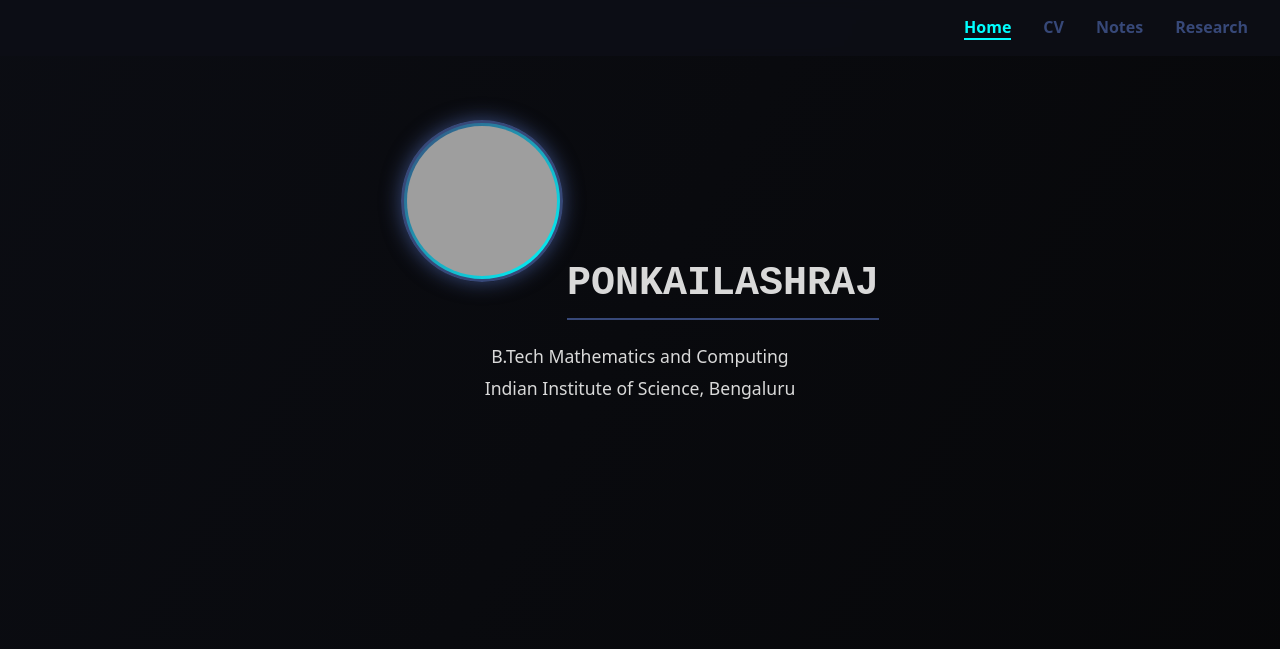
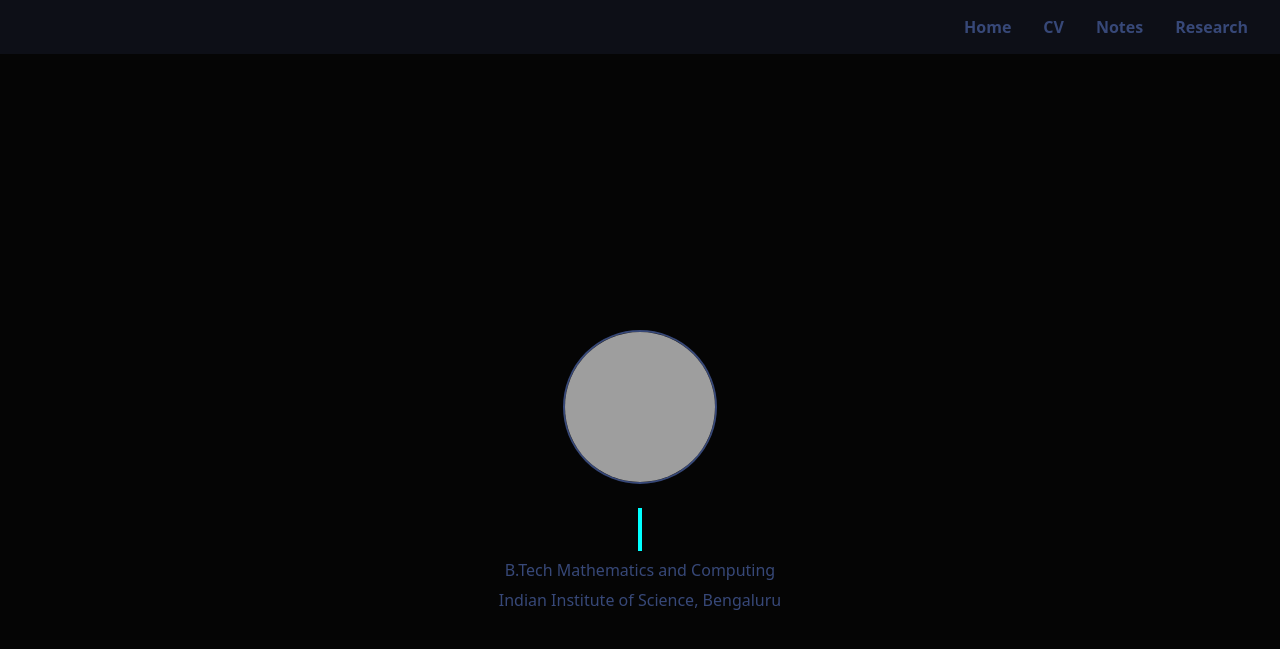
Before and after one commit to PONKAILASHRAJ/pk, a Jekyll site: the page index.html, which Jekyll copies as it is, in a window 1280 px wide. Shown: the top 649 px of the page. Built offline with Jekyll 4.4.1, drawn with Linux system fonts in a browser that asks for light colours; grey boxes are pictures that could not be loaded.

Commit message:
index.html

```diff
--- a/index.html
+++ b/index.html
@@ -1,10 +1,10 @@
 <!DOCTYPE html>
 <html lang="en">
 <head>
-<meta charset="UTF-8" />
-<meta name="viewport" content="width=device-width, initial-scale=1.0"/>
-<title>PONKAILASHRAJ</title>
-<style>
+  <meta charset="UTF-8" />
+  <meta name="viewport" content="width=device-width, initial-scale=1.0"/>
+  <title>PONKAILASHRAJ</title>
+  <style>
   :root {
     --bg: #050505;
     --text: #D9D9D9;
@@ -15,26 +15,17 @@
   body {
     margin: 0;
     padding: 0;
-    background: linear-gradient(120deg, #050505, #0d0f17, #050505);
-    background-size: 400% 400%;
+    background-color: var(--bg);
     color: var(--text);
     font-family: system-ui, sans-serif;
-    animation: gradientMove 15s ease infinite;
-  }
-
-  @keyframes gradientMove {
-    0% { background-position: 0% 50%; }
-    50% { background-position: 100% 50%; }
-    100% { background-position: 0% 50%; }
   }
 
   nav {
-    background: rgba(13, 15, 23, 0.85);
+    background: #0D0F17;
     padding: 1rem 2rem;
     display: flex;
     justify-content: flex-end;
     gap: 2rem;
-    backdrop-filter: blur(4px);
   }
 
   nav a {
@@ -42,36 +33,38 @@
     text-decoration: none;
     font-weight: bold;
     position: relative;
-    padding-bottom: 2px;
     transition: color 0.3s ease;
   }
 
-  nav a:hover,
-  nav a.active {
+  nav a::after {
+    content: "";
+    position: absolute;
+    bottom: -4px;
+    left: 0;
+    width: 100%;
+    height: 2px;
+    background-color: var(--highlight);
+    transform: scaleX(0);
+    transform-origin: right;
+    transition: transform 0.3s ease;
+  }
+
+  nav a:hover {
     color: var(--highlight);
   }
 
-  nav a::after {
-    content: '';
-    position: absolute;
-    left: 0;
-    bottom: 0;
-    width: 0;
-    height: 2px;
-    background-color: var(--highlight);
-    transition: width 0.3s ease;
-  }
-
-  nav a:hover::after,
-  nav a.active::after {
-    width: 100%;
+  nav a:hover::after {
+    transform: scaleX(1);
+    transform-origin: left;
   }
 
   .container {
-    max-width: 900px;
-    margin: 0 auto;
-    padding: 4rem 2rem;
+    display: flex;
+    flex-direction: column;
+    align-items: center;
+    justify-content: center;
     text-align: center;
+    height: calc(100vh - 64px); /* full height minus navbar */
   }
 
   .profile-pic {
@@ -79,111 +72,87 @@
     height: 150px;
     border-radius: 50%;
     object-fit: cover;
-    margin-bottom: 1.5rem;
-    border: 3px solid var(--accent);
-    box-shadow: 0 0 20px var(--accent);
-    background: linear-gradient(135deg, var(--accent), var(--highlight));
-    padding: 3px;
-    transition: transform 0.4s ease, box-shadow 0.4s ease;
-    opacity: 0;
-    transform: translateY(20px);
-    animation: fadeSlideIn 1s ease forwards;
+    border: 2px solid var(--accent);
+    margin-bottom: 1rem;
+    animation: float 4s ease-in-out infinite;
   }
 
-  .profile-pic:hover {
-    transform: scale(1.05);
-    box-shadow: 0 0 30px var(--highlight);
+  /* Floating animation for profile picture */
+  @keyframes float {
+    0% { transform: translateY(0); }
+    50% { transform: translateY(-5px); }
+    100% { transform: translateY(0); }
   }
-
-  h1 {
-    color: var(--text);
-    border-bottom: 2px solid var(--accent);
-    display: inline-block;
-    margin-bottom: 1rem;
-    font-weight: bold;
-    font-size: 2.5rem;
-    font-family: monospace, monospace;
-    opacity: 0;
-    transform: translateY(20px);
-    animation: fadeSlideIn 1s ease forwards;
-    animation-delay: 0.5s;
-  }
-
-  p {
-    margin: 0.5rem 0;
-    font-size: 1.1rem;
-    opacity: 0;
-    transform: translateY(20px);
-    animation: fadeSlideIn 1s ease forwards;
-  }
-
-  p:nth-of-type(1) { animation-delay: 1s; }
-  p:nth-of-type(2) { animation-delay: 1.3s; }
 
   /* Typewriter effect */
   .typewriter {
     display: inline-block;
     overflow: hidden;
+    border-right: .15em solid var(--highlight);
     white-space: nowrap;
-    border-right: 0.15em solid var(--highlight);
-    animation:
-      typing 2.5s steps(20, end),
-      blink 0.75s step-end infinite;
-  }
-
-  .typewriter.animation-done {
-    border-right: none;
+    letter-spacing: .05em;
+    animation: typing 3s steps(19, end) forwards, blink-caret .75s step-end infinite;
+    width: 0;
   }
 
   @keyframes typing {
     from { width: 0 }
-    to { width: 13ch; } /* adjust to your name length */
+    to { width: 17ch; } /* adjust to name length */
   }
 
-  @keyframes blink {
-    0%, 100% { border-color: transparent; }
+  @keyframes blink-caret {
+    from, to { border-color: transparent }
     50% { border-color: var(--highlight); }
   }
 
-  @keyframes fadeSlideIn {
-    to {
+  h1 {
+    margin: 0.5rem 0 0.25rem;
+    font-size: 2rem;
+    color: var(--text);
+  }
+
+  p {
+    margin: 0.25rem 0;
+    color: var(--accent);
+  }
+
+  /* Fade-in slide-down effect for container children */
+  @keyframes fadeSlide {
+    0% {
+      opacity: 0;
+      transform: translateY(-20px);
+    }
+    100% {
       opacity: 1;
       transform: translateY(0);
     }
   }
-</style>
+
+  .container > * {
+    opacity: 0;
+    animation: fadeSlide 1s ease forwards;
+  }
+
+  .container > *:nth-child(1) { animation-delay: 0.2s; }
+  .container > *:nth-child(2) { animation-delay: 0.4s; }
+  .container > *:nth-child(3) { animation-delay: 0.8s; }
+  .container > *:nth-child(4) { animation-delay: 1s; }
+
+  </style>
 </head>
 <body>
-
   <nav>
-    <a href="index.html" class="active">Home</a>
+    <a href="index.html">Home</a>
     <a href="cv.html">CV</a>
     <a href="notes.html">Notes</a>
     <a href="research.html">Research</a>
   </nav>
 
   <div class="container">
-    <img src="profile.jpg" alt="Profile picture of Pon Kailash Raj" class="profile-pic" />
-    <h1><span class="typewriter">PONKAILASHRAJ</span></h1>
+    <img src="profile.jpg" alt="Profile Picture" class="profile-pic" />
+    <h1 class="typewriter">B. Pon Kailash Raj</h1>
     <p>B.Tech Mathematics and Computing</p>
     <p>Indian Institute of Science, Bengaluru</p>
   </div>
-
-  <script>
-    // Remove blinking cursor after typing animation
-    setTimeout(() => {
-      const typewriter = document.querySelector('.typewriter');
-      typewriter.classList.add('animation-done');
-    }, 3000);
-
-    // Highlight current page link
-    const navLinks = document.querySelectorAll('nav a');
-    const currentPage = window.location.pathname.split('/').pop() || 'index.html';
-    navLinks.forEach(link => {
-      if (link.getAttribute('href') === currentPage) {
-        link.classList.add('active');
-      }
-    });
-  </script>
 </body>
 </html>
```
